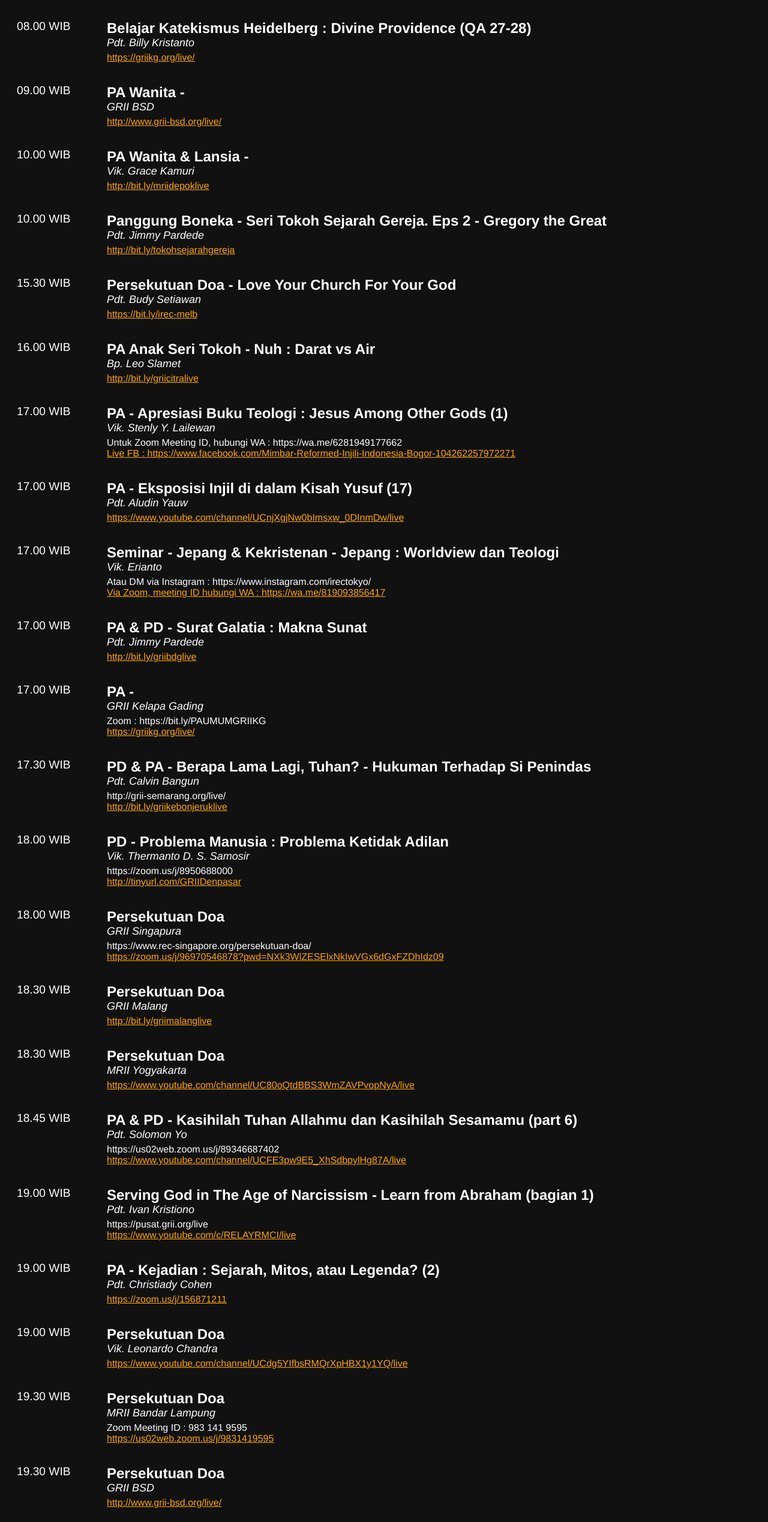
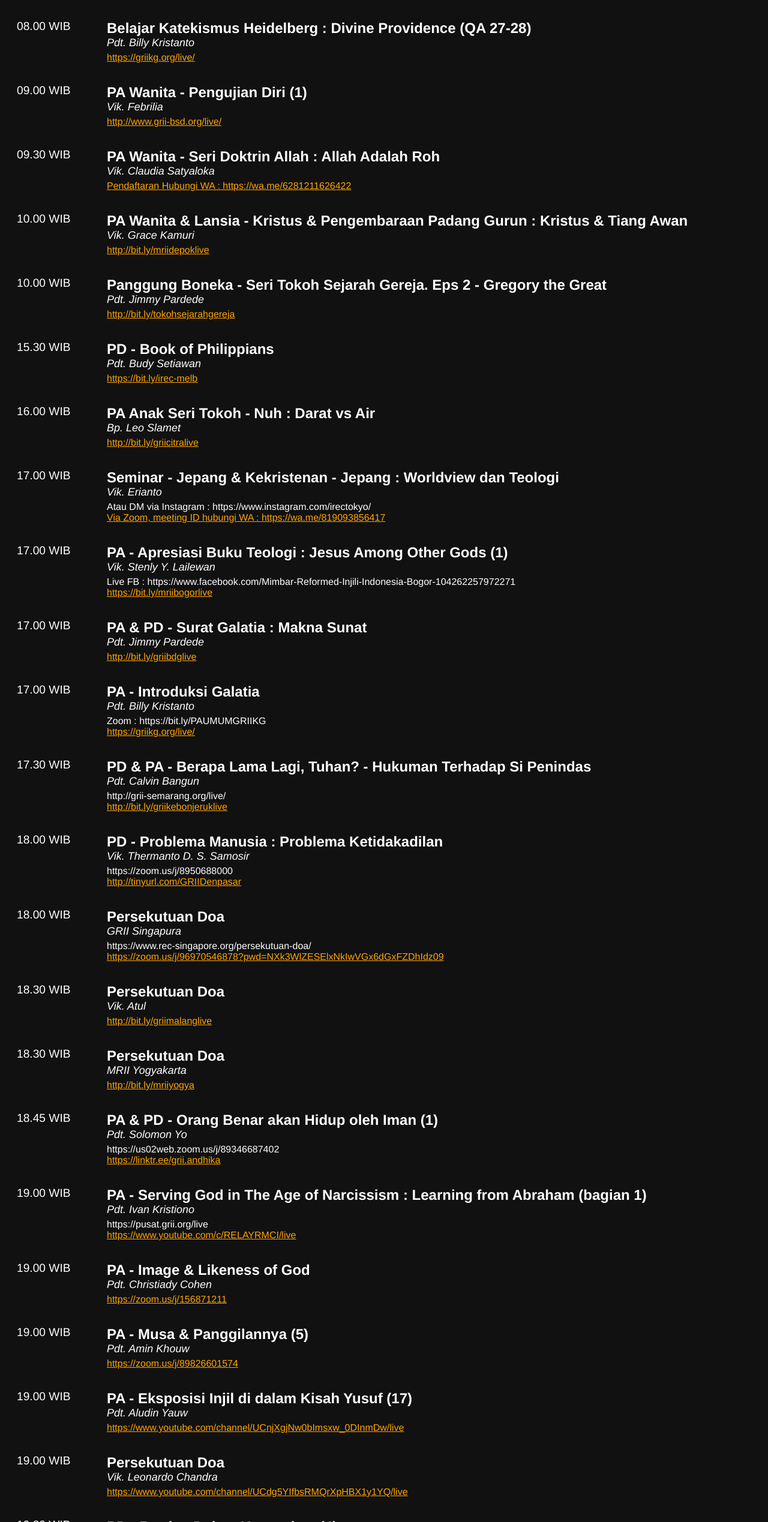
Before and after one commit to jadwal-grii-online/jadwal-grii-online.github.io, a plain HTML site: page 20200610.html in a window 1280 px wide. Shown: the part 263-2800 px from the top of the page at 60% size. Drawn offline with Linux system fonts and the light colour scheme.

Commit message:
2020-06-10T08:34:34.189705

```diff
--- a/20200610.html
+++ b/20200610.html
@@ -29,13 +29,19 @@
     </div>
     <div class="event">
             <div class="time">09.00 WIB</div>
-            <div class="topic">PA Wanita -</div>
-            <div class="speaker">GRII BSD</div>
+            <div class="topic">PA Wanita - Pengujian Diri (1)</div>
+            <div class="speaker">Vik. Febrilia</div>
             <div class="link"><a href="http://www.grii-bsd.org/live/">http://www.grii-bsd.org/live/</a></div>
     </div>
     <div class="event">
+            <div class="time">09.30 WIB</div>
+            <div class="topic">PA Wanita - Seri Doktrin Allah : Allah Adalah Roh</div>
+            <div class="speaker">Vik. Claudia Satyaloka</div>
+            <div class="link"><a href="Pendaftaran Hubungi WA : https://wa.me/6281211626422">Pendaftaran Hubungi WA : https://wa.me/6281211626422</a></div>
+    </div>
+    <div class="event">
             <div class="time">10.00 WIB</div>
-            <div class="topic">PA Wanita & Lansia -</div>
+            <div class="topic">PA Wanita & Lansia - Kristus & Pengembaraan Padang Gurun : Kristus & Tiang Awan</div>
             <div class="speaker">Vik. Grace Kamuri</div>
             <div class="link"><a href="http://bit.ly/mriidepoklive">http://bit.ly/mriidepoklive</a></div>
     </div>
@@ -47,7 +53,7 @@
     </div>
     <div class="event">
             <div class="time">15.30 WIB</div>
-            <div class="topic">Persekutuan Doa - Love Your Church For Your God</div>
+            <div class="topic">PD - Book of Philippians</div>
             <div class="speaker">Pdt. Budy Setiawan</div>
             <div class="link"><a href="https://bit.ly/irec-melb">https://bit.ly/irec-melb</a></div>
     </div>
@@ -59,23 +65,17 @@
     </div>
     <div class="event">
             <div class="time">17.00 WIB</div>
-            <div class="topic">PA - Apresiasi Buku Teologi : Jesus Among Other Gods (1)</div>
-            <div class="speaker">Vik. Stenly Y. Lailewan</div>
-            <div class="description">Untuk Zoom Meeting ID, hubungi WA : https://wa.me/6281949177662</div>
-            <div class="link"><a href="Live FB : https://www.facebook.com/Mimbar-Reformed-Injili-Indonesia-Bogor-104262257972271">Live FB : https://www.facebook.com/Mimbar-Reformed-Injili-Indonesia-Bogor-104262257972271</a></div>
-    </div>
-    <div class="event">
-            <div class="time">17.00 WIB</div>
-            <div class="topic">PA - Eksposisi Injil di dalam Kisah Yusuf (17)</div>
-            <div class="speaker">Pdt. Aludin Yauw</div>
-            <div class="link"><a href="https://www.youtube.com/channel/UCnjXgjNw0bImsxw_0DInmDw/live">https://www.youtube.com/channel/UCnjXgjNw0bImsxw_0DInmDw/live</a></div>
-    </div>
-    <div class="event">
-            <div class="time">17.00 WIB</div>
             <div class="topic">Seminar - Jepang & Kekristenan - Jepang : Worldview dan Teologi</div>
             <div class="speaker">Vik. Erianto</div>
             <div class="description">Atau DM via Instagram : https://www.instagram.com/irectokyo/</div>
             <div class="link"><a href="Via Zoom, meeting ID hubungi WA : https://wa.me/819093856417">Via Zoom, meeting ID hubungi WA : https://wa.me/819093856417</a></div>
+    </div>
+    <div class="event">
+            <div class="time">17.00 WIB</div>
+            <div class="topic">PA - Apresiasi Buku Teologi : Jesus Among Other Gods (1)</div>
+            <div class="speaker">Vik. Stenly Y. Lailewan</div>
+            <div class="description">Live FB : https://www.facebook.com/Mimbar-Reformed-Injili-Indonesia-Bogor-104262257972271</div>
+            <div class="link"><a href="https://bit.ly/mriibogorlive">https://bit.ly/mriibogorlive</a></div>
     </div>
     <div class="event">
             <div class="time">17.00 WIB</div>
@@ -85,8 +85,8 @@
     </div>
     <div class="event">
             <div class="time">17.00 WIB</div>
-            <div class="topic">PA -</div>
-            <div class="speaker">GRII Kelapa Gading</div>
+            <div class="topic">PA - Introduksi Galatia</div>
+            <div class="speaker">Pdt. Billy Kristanto</div>
             <div class="description">Zoom : https://bit.ly/PAUMUMGRIIKG</div>
             <div class="link"><a href="https://griikg.org/live/">https://griikg.org/live/</a></div>
     </div>
@@ -99,7 +99,7 @@
     </div>
     <div class="event">
             <div class="time">18.00 WIB</div>
-            <div class="topic">PD - Problema Manusia : Problema Ketidak Adilan</div>
+            <div class="topic">PD - Problema Manusia : Problema Ketidakadilan</div>
             <div class="speaker">Vik. Thermanto D. S. Samosir</div>
             <div class="description">https://zoom.us/j/8950688000</div>
             <div class="link"><a href="http://tinyurl.com/GRIIDenpasar">http://tinyurl.com/GRIIDenpasar</a></div>
@@ -114,34 +114,46 @@
     <div class="event">
             <div class="time">18.30 WIB</div>
             <div class="topic">Persekutuan Doa</div>
-            <div class="speaker">GRII Malang</div>
+            <div class="speaker">Vik. Atul</div>
             <div class="link"><a href="http://bit.ly/griimalanglive">http://bit.ly/griimalanglive</a></div>
     </div>
     <div class="event">
             <div class="time">18.30 WIB</div>
             <div class="topic">Persekutuan Doa</div>
             <div class="speaker">MRII Yogyakarta</div>
-            <div class="link"><a href="https://www.youtube.com/channel/UC80oQtdBBS3WmZAVPvopNyA/live">https://www.youtube.com/channel/UC80oQtdBBS3WmZAVPvopNyA/live</a></div>
+            <div class="link"><a href="http://bit.ly/mriiyogya">http://bit.ly/mriiyogya</a></div>
     </div>
     <div class="event">
             <div class="time">18.45 WIB</div>
-            <div class="topic">PA & PD - Kasihilah Tuhan Allahmu dan Kasihilah Sesamamu (part 6)</div>
+            <div class="topic">PA & PD - Orang Benar akan Hidup oleh Iman (1)</div>
             <div class="speaker">Pdt. Solomon Yo</div>
             <div class="description">https://us02web.zoom.us/j/89346687402</div>
-            <div class="link"><a href="https://www.youtube.com/channel/UCFE3pw9E5_XhSdbpylHg87A/live">https://www.youtube.com/channel/UCFE3pw9E5_XhSdbpylHg87A/live</a></div>
+            <div class="link"><a href="https://linktr.ee/grii.andhika">https://linktr.ee/grii.andhika</a></div>
     </div>
     <div class="event">
             <div class="time">19.00 WIB</div>
-            <div class="topic">Serving God in The Age of Narcissism - Learn from Abraham (bagian 1)</div>
+            <div class="topic">PA - Serving God in The Age of Narcissism : Learning from Abraham (bagian 1)</div>
             <div class="speaker">Pdt. Ivan Kristiono</div>
             <div class="description">https://pusat.grii.org/live</div>
             <div class="link"><a href="https://www.youtube.com/c/RELAYRMCI/live">https://www.youtube.com/c/RELAYRMCI/live</a></div>
     </div>
     <div class="event">
             <div class="time">19.00 WIB</div>
-            <div class="topic">PA - Kejadian : Sejarah, Mitos, atau Legenda? (2)</div>
+            <div class="topic">PA - Image & Likeness of God</div>
             <div class="speaker">Pdt. Christiady Cohen</div>
             <div class="link"><a href="https://zoom.us/j/156871211">https://zoom.us/j/156871211</a></div>
+    </div>
+    <div class="event">
+            <div class="time">19.00 WIB</div>
+            <div class="topic">PA - Musa & Panggilannya (5)</div>
+            <div class="speaker">Pdt. Amin Khouw</div>
+            <div class="link"><a href="https://zoom.us/j/89826601574">https://zoom.us/j/89826601574</a></div>
+    </div>
+    <div class="event">
+            <div class="time">19.00 WIB</div>
+            <div class="topic">PA - Eksposisi Injil di dalam Kisah Yusuf (17)</div>
+            <div class="speaker">Pdt. Aludin Yauw</div>
+            <div class="link"><a href="https://www.youtube.com/channel/UCnjXgjNw0bImsxw_0DInmDw/live">https://www.youtube.com/channel/UCnjXgjNw0bImsxw_0DInmDw/live</a></div>
     </div>
     <div class="event">
             <div class="time">19.00 WIB</div>
@@ -151,10 +163,9 @@
     </div>
     <div class="event">
             <div class="time">19.30 WIB</div>
-            <div class="topic">Persekutuan Doa</div>
-            <div class="speaker">MRII Bandar Lampung</div>
-            <div class="description">Zoom Meeting ID : 983 141 9595</div>
-            <div class="link"><a href="https://us02web.zoom.us/j/9831419595">https://us02web.zoom.us/j/9831419595</a></div>
+            <div class="topic">PD - Berdoa Dalam Kesesakan (4)</div>
+            <div class="speaker">Vik. Stephen B.</div>
+            <div class="link"><a href="https://zoom.us/j/9831419595">https://zoom.us/j/9831419595</a></div>
     </div>
     <div class="event">
             <div class="time">19.30 WIB</div>
--- a/data/20200609.csv
+++ b/data/20200609.csv
@@ -7,7 +7,7 @@ No.,Jam,Tema,Pengkhotbah,Link,Keterangan,Date,Usia
 6,17.00 WIB,PA & PD - Surat Galatia : Wahyu bagi Otoritas Rasul,Pdt. Jimmy Pardede,http://bit.ly/griibdglive,,20200609,
 7,17.00 WIB,PA - Ucapan-ucapan Rasul Paulus yang Sulit dalam Surat Roma : Segala Sesuatu Demi Kebaikan,Vik. Tommy Suryadi,https://www.youtube.com/user/griicikarang/live,http://us02web.zoom.us/j/83189823625?pwd=YzRkRWpzWWx3cW1yMnVFazkxRnhqZz09,20200609,
 8,17.30 WIB,"PD & PA - Berapa Lama Lagi, Tuhan? - Bangkitnya Si Penindas",Pdt. Calvin Bangun,http://bit.ly/griikebonjeruklive,http://grii-semarang.org/live/,20200609,
-9,18.00 WIB,PA Wanita,Vik. Melinda J. Mesakh,https://us02web.zoom.us/j/5520095323?pwd=eTRLVjFnTkZSWHlZNkVkU0JGdzRFZz09,"Zoom Meeting ID : 552 009 5323,
+9,18.00 WIB,PA Wanita - Doa Hanna dan Kuasa Allah (bagian 5),Vik. Melinda J. Mesakh,https://us02web.zoom.us/j/5520095323?pwd=eTRLVjFnTkZSWHlZNkVkU0JGdzRFZz09,"Zoom Meeting ID : 552 009 5323,
 Password : 1234567",20200609,
-10,18.30 WIB,PA - Eksposisi Kitab Yakobus,Pdt. Sutjipto Subeno,Pendaftaran : http://tinyurl.com/PAOnlineGRIIBintaro,Atau via WA : https://wa.me/628119882277,20200609,
+10,18.30 WIB,PA - Eksposisi Kitab Yakobus : Pandai atau Bijak (3),Pdt. Sutjipto Subeno,Pendaftaran : http://tinyurl.com/PAOnlineGRIIBintaro,Atau via WA : https://wa.me/628119882277,20200609,
 11,19.00 WIB,SPIK 1994 - Dinamika Hidup dalam Pimpinan Roh Kudus (bagian 6),Pdt. Stephen Tong,https://www.youtube.com/watch?v=Tl5ks6U9w_I,https://pusat.grii.org/live,20200609,
--- a/data/20200611.csv
+++ b/data/20200611.csv
@@ -17,7 +17,7 @@ No.,Jam,Tema,Pengkhotbah,Link,Keterangan,Date,Usia
 14,18.00 WIB,PD & PA Pusat (Mandarin - Indonesia),GRII Pusat,https://www.youtube.com/channel/griitv/live,https://livestream.com/stemi/pamandarin,20200611,
 15,18.00 WIB,PA Pemuda - Strange Fire : Kesembuhan Ilahi dan Mujizat,Pdt. Daniel Santoso,Pendaftaran hubungi WA : https://wa.me/8618507724439,,20200611,
 16,18.00 WIB,Persekutuan Doa,Pdt. Irwan Hung,http://bit.ly/griisamarindalive,,20200611,
-17,19.00 WIB,Serving God in The Age of Narcissism - Learn from Abraham (bagian 2),Pdt. Ivan Kristiono,https://www.youtube.com/c/RELAYRMCI/live,https://pusat.grii.org/live,20200611,
+17,19.00 WIB,PA - Serving God in The Age of Narcissism : Learning from Abraham (bagian 2),Pdt. Ivan Kristiono,https://www.youtube.com/c/RELAYRMCI/live,https://pusat.grii.org/live,20200611,
 18,19.00 WIB,PA - Aku Percaya kepada Roh Kudus,Pdt. Billy Kristanto,https://zoom.us/j/88614079700,Zoom Meeting ID : 886 1407 9700,20200611,
 19,19.30 WIB,PA - Eksposisi Kitab Kisah Para Rasul (3),"Pdt. Titus Ndoen,
  Pdt. Handi Gunawan",http://www.grii-bsd.org/live/,,20200611,
```
Also changed, not shown: 20200609.html (+2 -2 lines), 20200611.html (+1 -1 lines), data/20200610.csv (+20 -18 lines).
